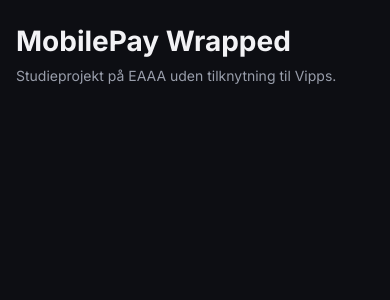
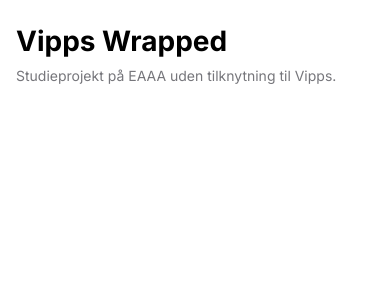
Before and after one commit to SMMathias/vippswrapped, a Next.js app: page / in a window 390 px wide. Shown: the top 300 px of the page. Built offline with nearby package versions, Linux system fonts and the light colour scheme.

Commit message:
Skiftet tokens til vipps farver fra mobilepay...

```diff
--- a/app/globals.css
+++ b/app/globals.css
@@ -6,8 +6,8 @@
 
 html {
   height: 100%;
-  /* Kun mørkt tema (Design tokens). Får fx scrollbars og formularfelter til at være mørke. */
-  color-scheme: dark;
+  /* Kun lyst tema, som i Vipps (Design tokens). Får fx scrollbars og formularfelter til at være lyse. */
+  color-scheme: light;
 }
 
 body {
--- a/app/page.js
+++ b/app/page.js
@@ -3,7 +3,7 @@ import styles from "./page.module.css";
 export default function Home() {
   return (
     <main className={styles.page}>
-      <h1 className="text-heading-lg">MobilePay Wrapped</h1>
+      <h1 className="text-heading-lg">Vipps Wrapped</h1>
       <p className={`text-body-md ${styles.secondary}`}>
         Studieprojekt på EAAA uden tilknytning til Vipps.
       </p>
--- a/app/tokens.css
+++ b/app/tokens.css
@@ -1,32 +1,43 @@
 :root {
-  /* Primitiver */
-  --gray-950: #0d0e13;
-  --gray-900: #1e2028;
-  --gray-800: #2b2e38;
-  --gray-700: #474a57;
-  --gray-400: #999eab;
-  --gray-50: #f2f2f5;
-  --blue-500: #5a78ff;
-  --blue-900: #1a266b;
-  --green-400: #5cd185;
-  --red-400: #ff7878;
+  /* Primitiver (Vipps, aflæst fra BKI-prototypen i Figma 23-11-2026) */
+  --white: #ffffff;
+  --black: #000000;
+  --gray-100: #f2f2f4;
+  --gray-200: #ecebf1;
+  --gray-300: #dcdce0;
+  --gray-500: #76767b;
+  --purple-50: #f1edfb;
+  --purple-600: #5a3cba;
+  --purple-800: #483678;
+  --orange-50: #fcf0ea;
+  --orange-100: #fce4d8;
+  --orange-500: #ff5b24;
+  --orange-700: #c2552f;
+  --green-500: #6e9f79;
+  --green-700: #2c6b41;
 
   /* Farver */
-  --color-bg-base: var(--gray-950);
-  --color-bg-surface: var(--gray-900);
-  --color-bg-surface-raised: var(--gray-800);
-  --color-bg-accent: var(--blue-500);
-  --color-bg-accent-subtle: var(--blue-900);
-  --color-bg-positive: var(--green-400);
-  --color-bg-negative: var(--red-400);
-  --color-text-primary: var(--gray-50);
-  --color-text-secondary: var(--gray-400);
-  --color-text-accent: var(--blue-500);
-  --color-text-on-accent: var(--gray-50);
-  --color-text-positive: var(--green-400);
-  --color-text-negative: var(--red-400);
-  --color-border-default: var(--gray-700);
-  --color-border-accent: var(--blue-500);
+  --color-bg-base: var(--white);
+  --color-bg-surface: var(--gray-100);
+  --color-bg-surface-raised: var(--gray-200);
+  --color-bg-accent: var(--purple-600);
+  --color-bg-accent-subtle: var(--purple-50);
+  --color-bg-accent-strong: var(--purple-800);
+  --color-bg-brand: var(--orange-500);
+  --color-bg-brand-subtle: var(--orange-50);
+  --color-bg-avatar: var(--orange-100);
+  --color-bg-positive: var(--green-500);
+  --color-bg-negative: var(--purple-600);
+  --color-text-primary: var(--black);
+  --color-text-secondary: var(--gray-500);
+  --color-text-accent: var(--purple-800);
+  --color-text-on-accent: var(--white);
+  --color-text-on-brand: var(--white);
+  --color-text-avatar: var(--orange-700);
+  --color-text-positive: var(--green-700);
+  --color-text-negative: var(--purple-600);
+  --color-border-default: var(--gray-300);
+  --color-border-accent: var(--purple-600);
 
   /* Typografi */
   --font-family-base: var(--font-inter, "Inter"), system-ui, sans-serif;
```
